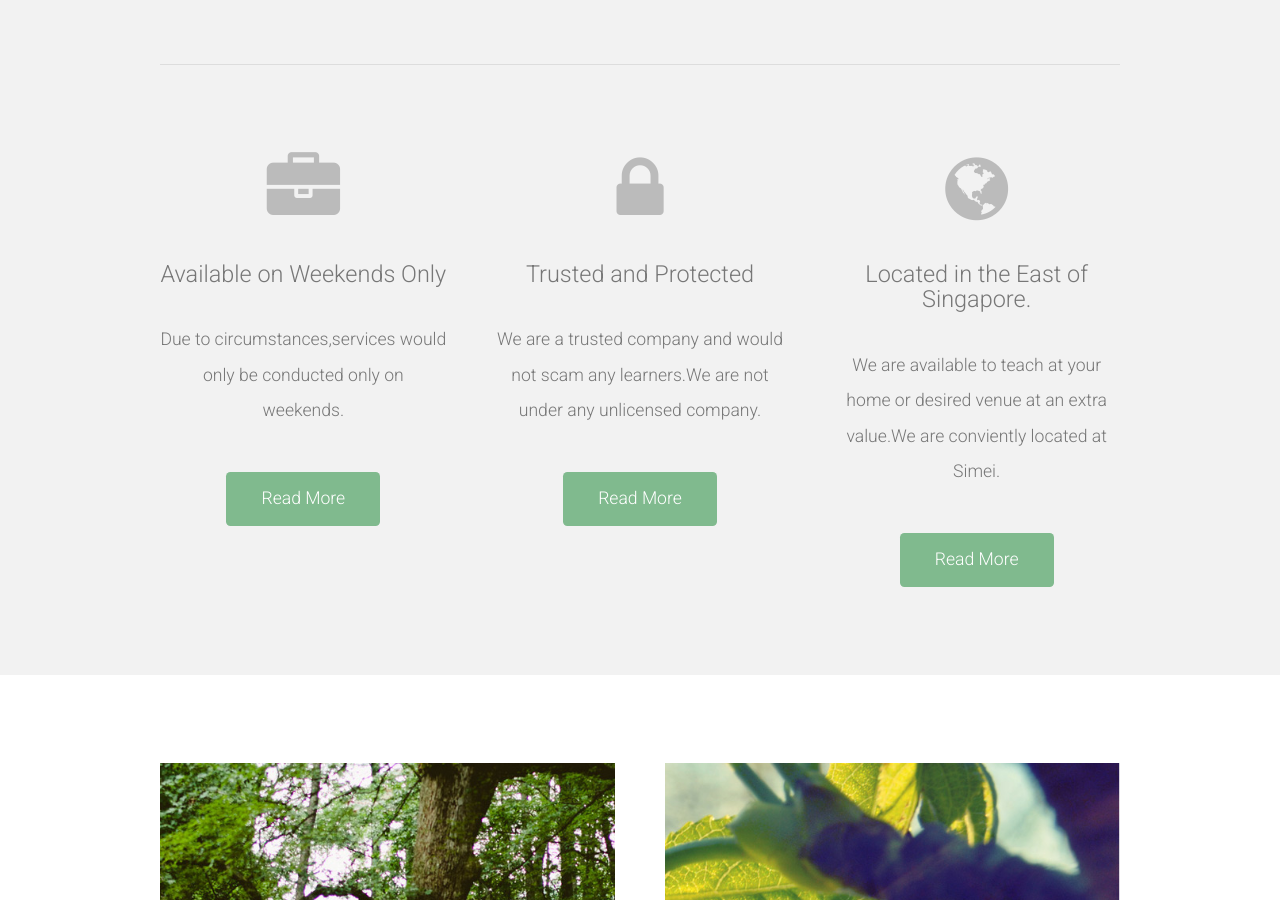
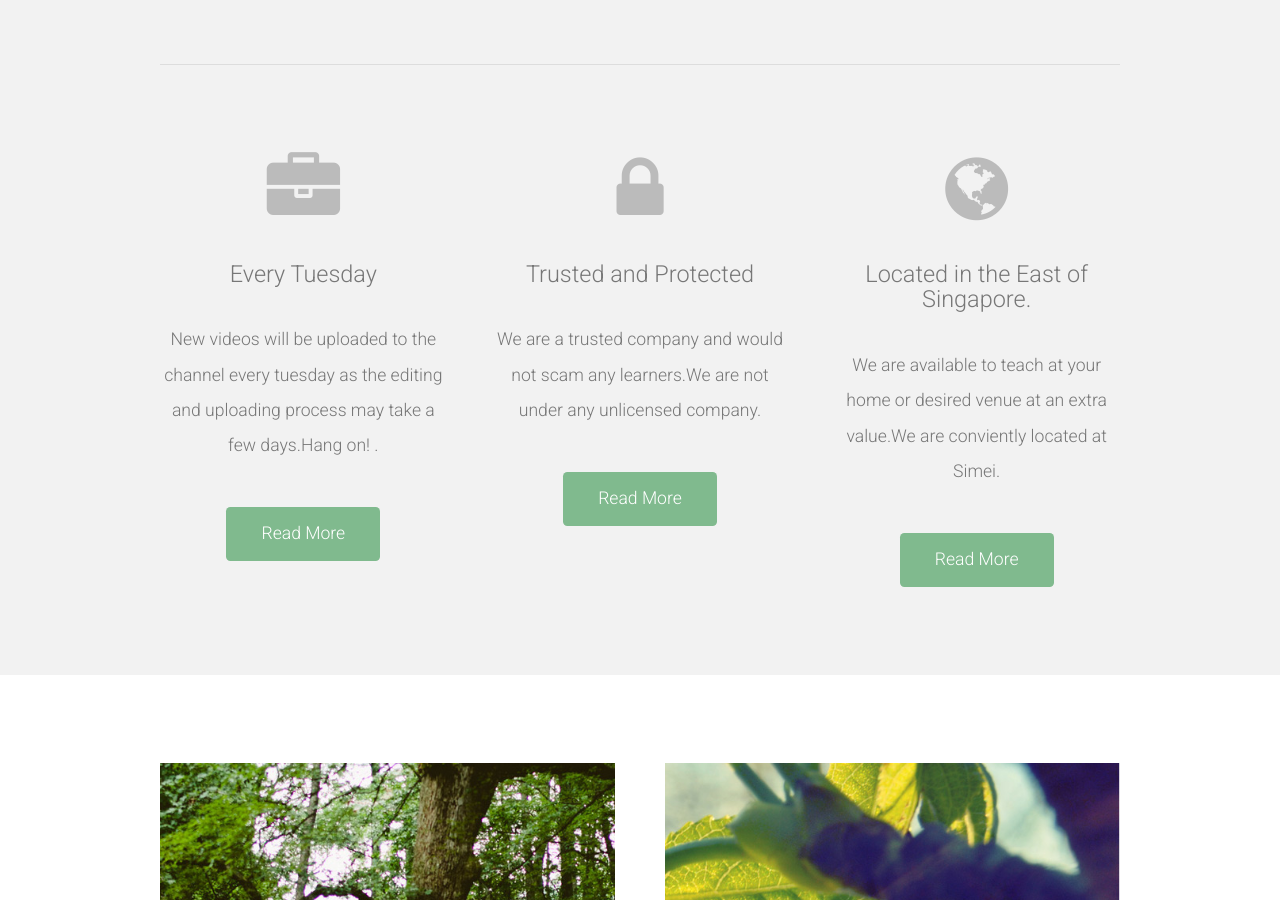
Before and after one commit to jwyazuardi/Linear-Jekyll-Theme-master, a Jekyll site: the page built from index.html, in a window 1280 px wide and 900 px high, scrolled down 665 px. Built offline with Jekyll 4.4.1, drawn with Linux system fonts in a browser that asks for light colours; nearby versions of some CDN libraries; the list of posts is cut into pages by our own code.

Commit message:
Update index.html

```diff
--- a/index.html
+++ b/index.html
@@ -13,8 +13,8 @@ layout: default
 		<div class="row">
 			<section class="4u">
 				<span class="pennant"><span class="fa fa-briefcase"></span></span>
-				<h3>Available on Weekends Only</h3>
-				<p>Due to circumstances,services would only be conducted only on weekends.</p>
+				<h3>Every Tuesday</h3>
+				<p>New videos will be uploaded to the channel every tuesday as the editing and uploading process may take a few days.Hang on! .</p>
 				<a href="#" class="button button-style1">Read More</a>
 			</section>
 			<section class="4u">
```
